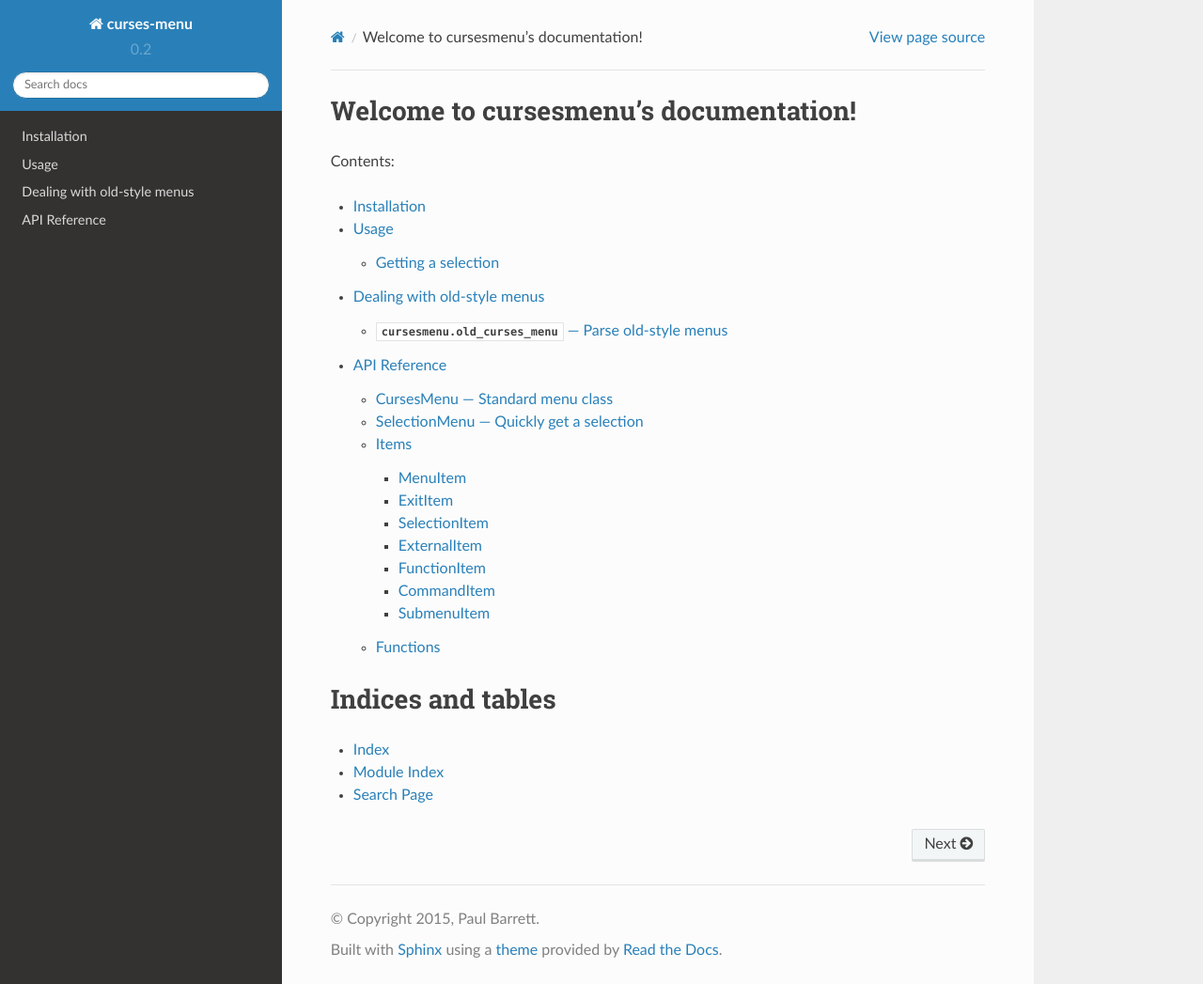
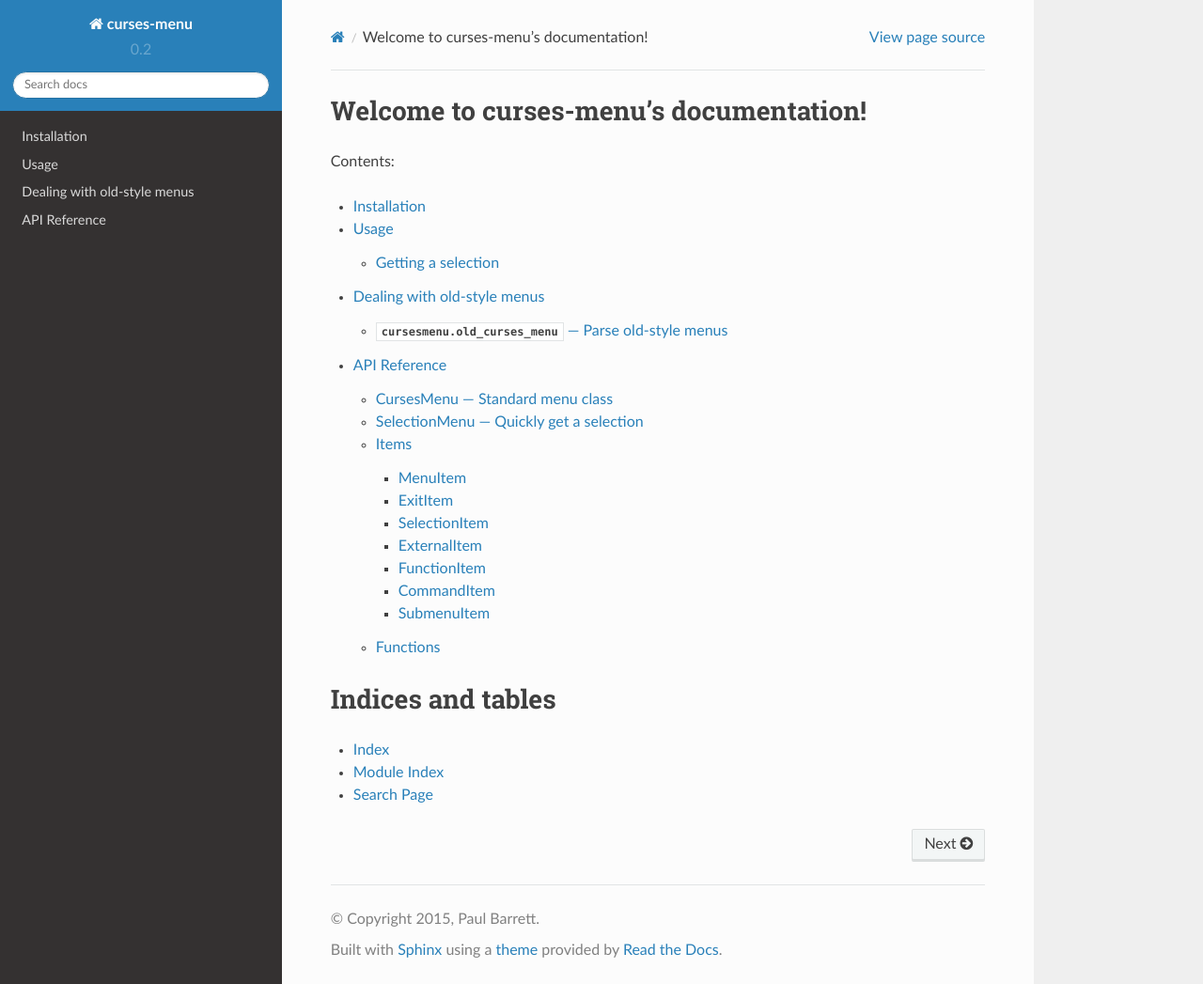
Before and after one commit to pmbarrett314/curses-menu, a Sphinx documentation site: the page built from docs/index.rst, in a window 1280 px wide and 1047 px high. Shown: the whole window at 94% size. Built offline with Sphinx 7.4.7 and the Read the Docs theme 2.0.0, drawn with Linux system fonts in a browser that asks for light colours.

Commit message:
Fixed some usages of project name. close #5

```diff
--- a/docs/conf.py
+++ b/docs/conf.py
@@ -1,7 +1,7 @@
 #!/usr/bin/env python3
 # -*- coding: utf-8 -*-
 #
-# cursesmenu documentation build configuration file, created by
+# curses-menu documentation build configuration file, created by
 # sphinx-quickstart on Fri Dec 18 18:18:50 2015.
 #
 # This file is execfile()d with the current directory set to its
--- a/docs/index.rst
+++ b/docs/index.rst
@@ -1,9 +1,9 @@
-.. cursesmenu documentation master file, created by
+.. curses-menu documentation master file, created by
    sphinx-quickstart on Fri Dec 18 18:18:50 2015.
    You can adapt this file completely to your liking, but it should at least
    contain the root `toctree` directive.
 
-Welcome to cursesmenu's documentation!
+Welcome to curses-menu's documentation!
 ======================================
 
 Contents:
--- a/docs/installation.rst
+++ b/docs/installation.rst
@@ -7,4 +7,4 @@ appropriate to your machine and version of Python.
 
 Everyone should run::
 
-    pip install cursesmenu
+    pip install curses-menu
```
Also changed, not shown: 1 other file.
